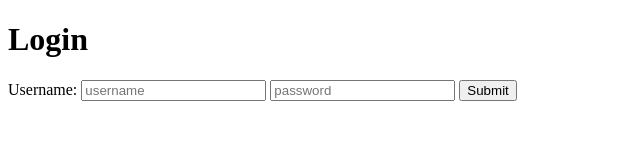
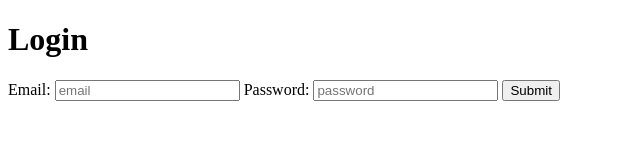
Before and after one commit to glamazon/Web-Dev-Bootcamp, a plain HTML site: page forms.html in a window 1280 px wide. Shown: the whole page, without its empty margins (0-640 px from the left). Drawn offline with Linux system fonts and the light colour scheme.

Commit message:
Added validation for email address

```diff
--- a/forms.html
+++ b/forms.html
@@ -7,12 +7,11 @@
 
 <!--Exercise to get familiar with forms. Builds a log-in form UI. Does not hook into a backend.-->
 <!--Added <label> to correspond with inputs-->
-
-<form>
+<!--Added validation for email-->
 
 <h1>Login</h1>
 
-<label>
+<!-- <label>
 Username:
 <input name="username" type="text" placeholder="username">
 </label>
@@ -22,6 +21,18 @@ Username:
 	</form>
 	<input type="Submit">
 	</label>
+</form> -->
+
+<form action="http://www.wikipedia.org">
+
+<label for="username">Email:</label>
+<input id="username" type="email" placeholder="email" required>
+
+<label for="password">Password:</label>
+<input id="password" type="password" placeholder="password" required>
+
+	<input type="submit">
 </form>
+
 </body>
 </html>
```
